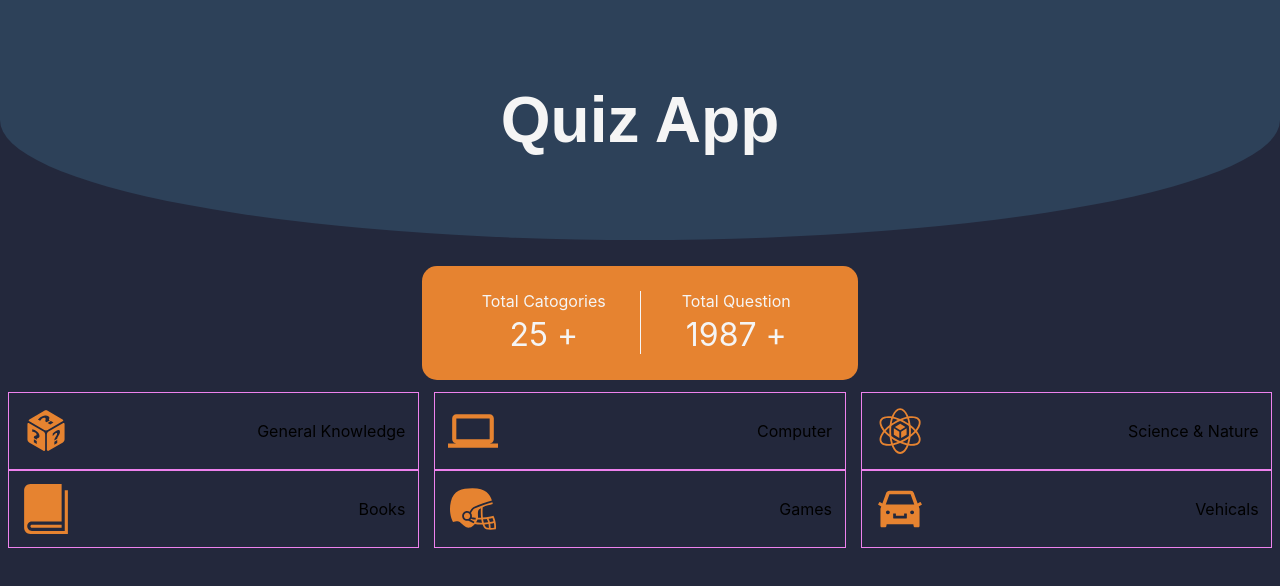
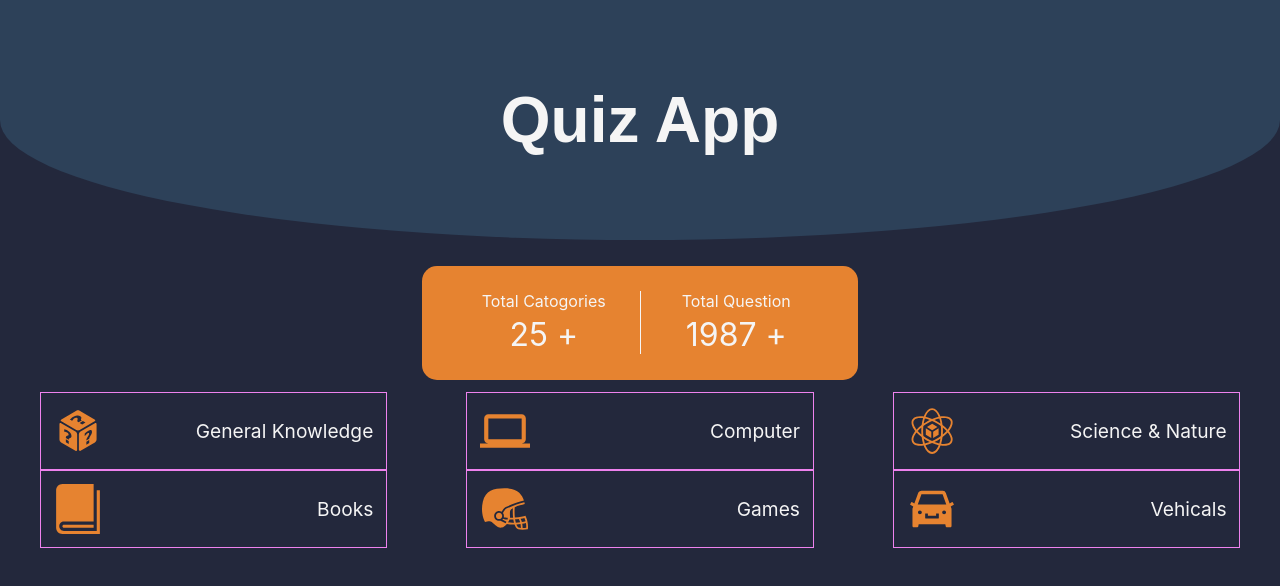
Before and after one commit to saoud-ahmed-khan/QuizApp-ReactTS-PWA, a React (Create React App) app: page / in a window 1280 px wide. Shown: the top 586 px of the page. Built offline with nearby package versions, Linux system fonts and the light colour scheme.

Commit message:
Update App.css

```diff
--- a/src/App.css
+++ b/src/App.css
@@ -2,6 +2,8 @@
   background-color: rgb(35, 40, 60);
   width: 100%;
   height: 100vh;
+  color: whitesmoke;
+
 }
 /* css for header start here */
 
@@ -21,7 +23,6 @@
 .header-content h2 {
   font-size: 3rem;
   margin: auto;
-  color: whitesmoke;
   font-family: sans-serif;
 }
 
@@ -37,7 +38,6 @@
   margin: auto;
   text-align: center;
   background: #e68330;
-  color: whitesmoke;
   margin-top: 2%;
 }
 
@@ -70,10 +70,11 @@
 {
   display: flex;
   align-items: center;
-  width: 30%;
+  width: 25%;
   justify-content: space-between;
   border: 1px solid violet;
   padding: 1%;
+  font-size: larger;
 }
 /* css for categories end here */
 
@@ -91,6 +92,7 @@
   .cat-sub
   {
     width: 80%;
+
   }
 
 }
```
